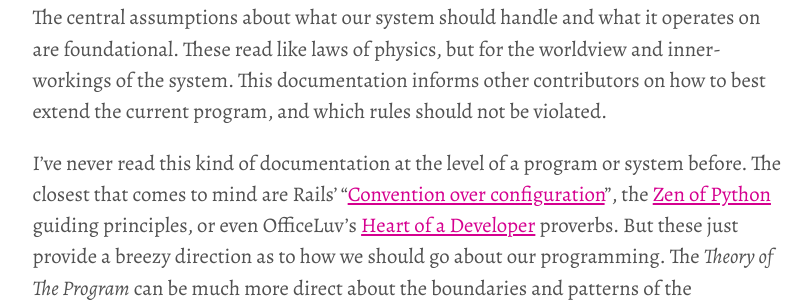
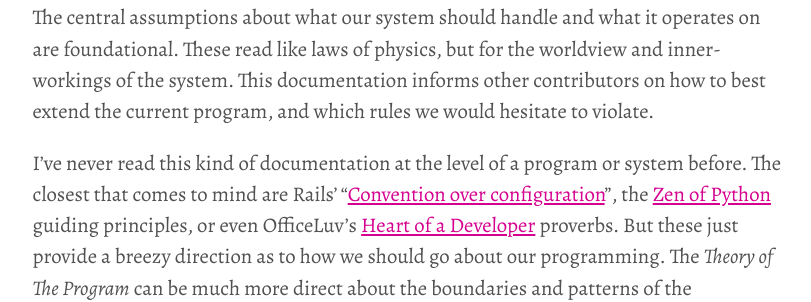
Before and after one commit to joshbeckman/andjosh.github.io, a Jekyll site: the page built from _posts/2020-07-12-on-theory-building-as-an-engineering-team.md, in a window 1280 px wide and 900 px high, scrolled down 806 px. Shown: the part 288-590 px from the top of the window, without its empty margins (233-1044 px from the left). Built offline with Jekyll 4.4.1, drawn with Linux system fonts in a browser that asks for light colours; some of the changed text lies outside the part shown.

Commit message:
chg:post: Soften wording of theory building sentence

```diff
--- a/_posts/2020-07-12-on-theory-building-as-an-engineering-team.md
+++ b/_posts/2020-07-12-on-theory-building-as-an-engineering-team.md
@@ -26,7 +26,7 @@ I would also lump Requests for Comment (RFCs) and documents like that into this
 I think Naur's idea of Theory Building fits as a flavor of documentation one level higher.
 The central assumptions about what our system should handle and what it operates on are foundational.
 These read like laws of physics, but for the worldview and inner-workings of the system.
-This documentation informs other contributors on how to best extend the current program, and which rules should not be violated.
+This documentation informs other contributors on how to best extend the current program, and which rules we would hesitate to violate.
 
 I've never read this kind of documentation at the level of a program or system before.
 The closest that comes to mind are Rails' "[Convention over configuration](https://en.m.wikipedia.org/wiki/Convention_over_configuration)", the [Zen of Python](https://en.m.wikipedia.org/wiki/Zen_of_Python) guiding principles, or even OfficeLuv's [Heart of a Developer](https://github.com/officeluv/heart-of-a-developer) proverbs.
```
